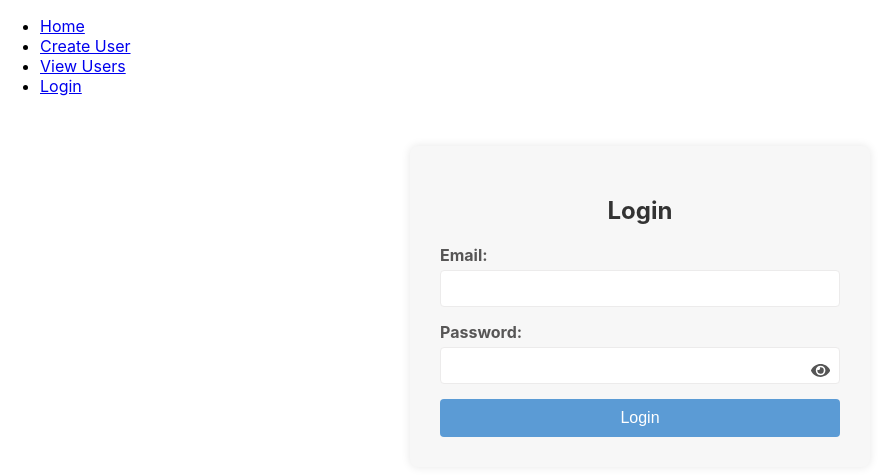
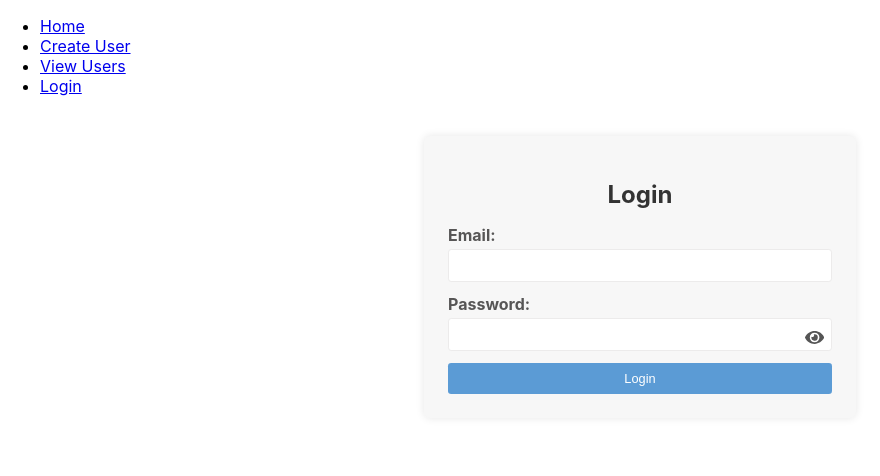
Before and after one commit to totallynotcory/CS763-Project, a React (Create React App) app in the folder code/client/: page /login in a window 1280 px wide. Shown: the top 476 px of the page, without its empty margins (0-880 px from the left). Built offline with nearby package versions, Linux system fonts and the light colour scheme; no server answers.

Commit message:
Update Login.css
change some px values to vw or vh values, to make sure the page size will be adjusted by the screen size

```diff
--- a/code/client/src/components/css/Login.css
+++ b/code/client/src/components/css/Login.css
@@ -1,33 +1,33 @@
 /* ./components/Login.css */
 
 .login-container {
-    max-width: 400px;
-    margin: 50px auto;
-    padding: 30px;
+    max-width: 30vw;
+    margin: 5vh  auto;
+    padding: 3vh;
     background-color: #f7f7f7;
-    border-radius: 8px;
-    box-shadow: 0 0 10px rgba(0, 0, 0, 0.1);
+    border-radius: 0.8vh;
+    box-shadow: 0 0 1vh  rgba(0, 0, 0, 0.1);
   }
 
   .login-container h2 {
     text-align: center;
-    margin-bottom: 20px;
+    margin-bottom: 2vh;
     color: #333333;
   }
 
   .login-form label {
     display: block;
-    margin-bottom: 5px;
+    margin-bottom: 0.5vh;
     font-weight: bold;
     color: #575656;
   }
 
   .login-form input {
     width: 100%;
-    padding: 10px;
-    margin-bottom: 15px;
+    padding: 1vh;
+    margin-bottom: 1.5vh;
     border: 1px solid #ecebeb;
-    border-radius: 4px;
+    border-radius: 0.4vh;
     box-sizing: border-box;
     transition: border-color 0.3s;
   }
@@ -43,7 +43,7 @@
   .password-toggle-button {
     position: absolute;
     top: 50%;
-    right: 10px;
+    right: 1vh;
     transform: translateY(-50%);
     background: none;
     border: none;
@@ -63,12 +63,12 @@
   }
   .login-form button[type="submit"] {
     width: 100%;
-    padding: 10px;
+    padding: 1vh;
     background-color: #5b9bd5;
     border: none;
-    border-radius: 4px;
+    border-radius: 0.4vh;
     color: white;
-    font-size: 16px;
+    font-size: 1.6vh;
     cursor: pointer;
     transition: background-color 0.3s;
   }
@@ -79,12 +79,12 @@
 
   .error-message {
     color: #f80808;
-    margin-bottom: 15px;
+    margin-bottom: 1.5vh;
     text-align: center;
   }
 
   .success-message {
     color: #06f041;
-    margin-bottom: 15px;
+    margin-bottom: 1.5vh;
     text-align: center;
   }
```
